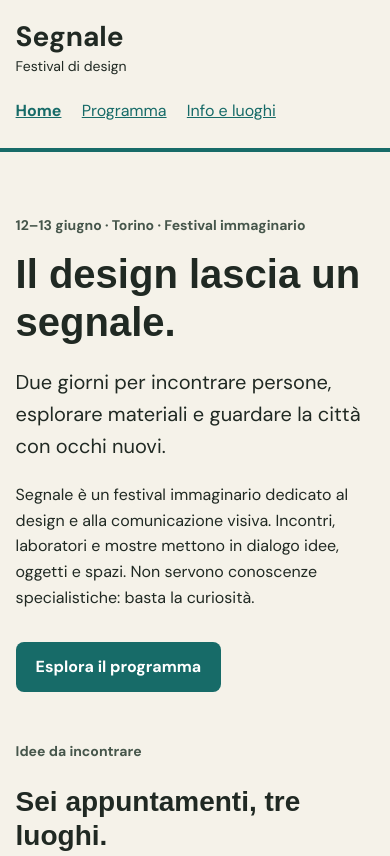
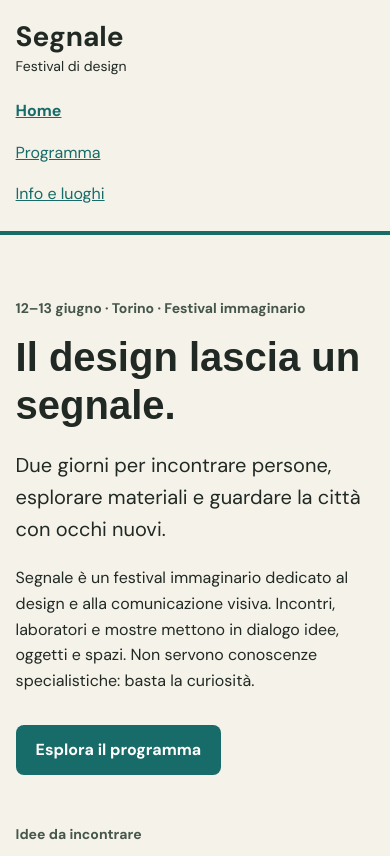
Before and after one commit to krikrikri777/festival-segnale, a plain HTML site: page index.html in a window 390 px wide. Shown: the top 856 px of the page. Drawn offline with Linux system fonts and the light colour scheme; a web font is replaced by a local one.

Commit message:
menu responsive

```diff
--- a/style.css
+++ b/style.css
@@ -69,12 +69,16 @@ a:focus-visible {
 }
 
 nav {
+  display: flex;
+  flex-direction: column;
+  align-items: flex-start;
+  gap: 0.5rem;
   margin-top: 1rem;
 }
 
 nav a {
   display: inline-block;
-  margin-right: 1rem;
+  margin-right: 0;
   padding: 0.25rem 0;
 }
 
@@ -336,6 +340,15 @@ h3 {
   }
 }
 
+/* Da 600 px: menu disposto in riga */
+@media (min-width: 600px) {
+  nav {
+    flex-direction: row;
+    align-items: center;
+    gap: 1.5rem;
+  }
+}
+
 /* Focus visibile per la navigazione da tastiera */
 .luoghi-swiper button:focus-visible,
 .luoghi-swiper [role="button"]:focus-visible,
```
